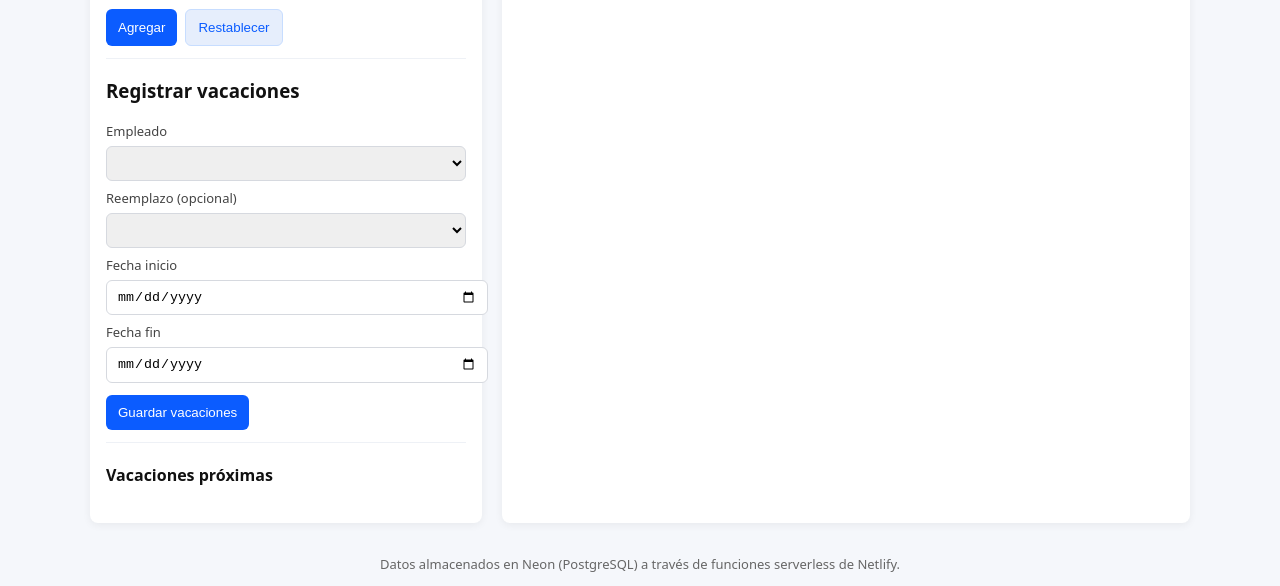
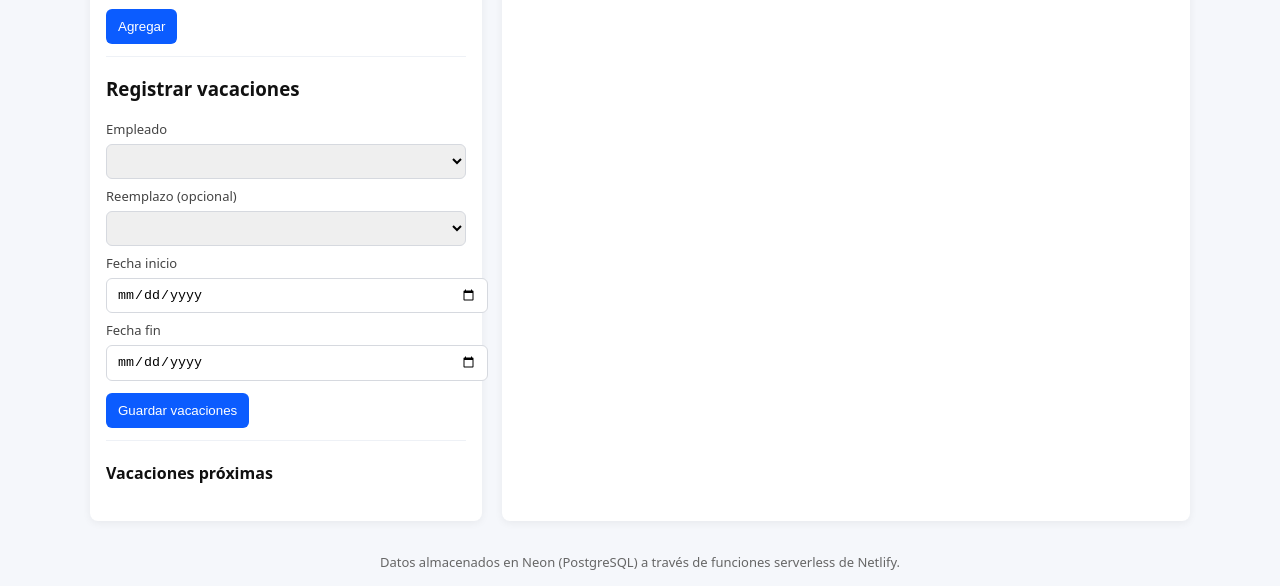
Before and after one commit to Osnaider1/vacaciones, a website: page site/index.html in a window 1280 px wide. Shown: the part 214-800 px from the top of the page. Drawn offline with Linux system fonts and the light colour scheme; no server answers.

Commit message:
Update index.html

```diff
--- a/site/index.html
+++ b/site/index.html
@@ -48,7 +48,6 @@
         <input id="new-member" type="text" placeholder="Nombre (ej. Juan Pérez)">
         <div style="display:flex; gap:8px;">
           <button id="add-member">Agregar</button>
-          <button id="reset-members" class="secondary">Restablecer</button>
         </div>
       </div>
       <hr style="margin:12px 0; border:none; height:1px; background:#eef1f6" />
```
